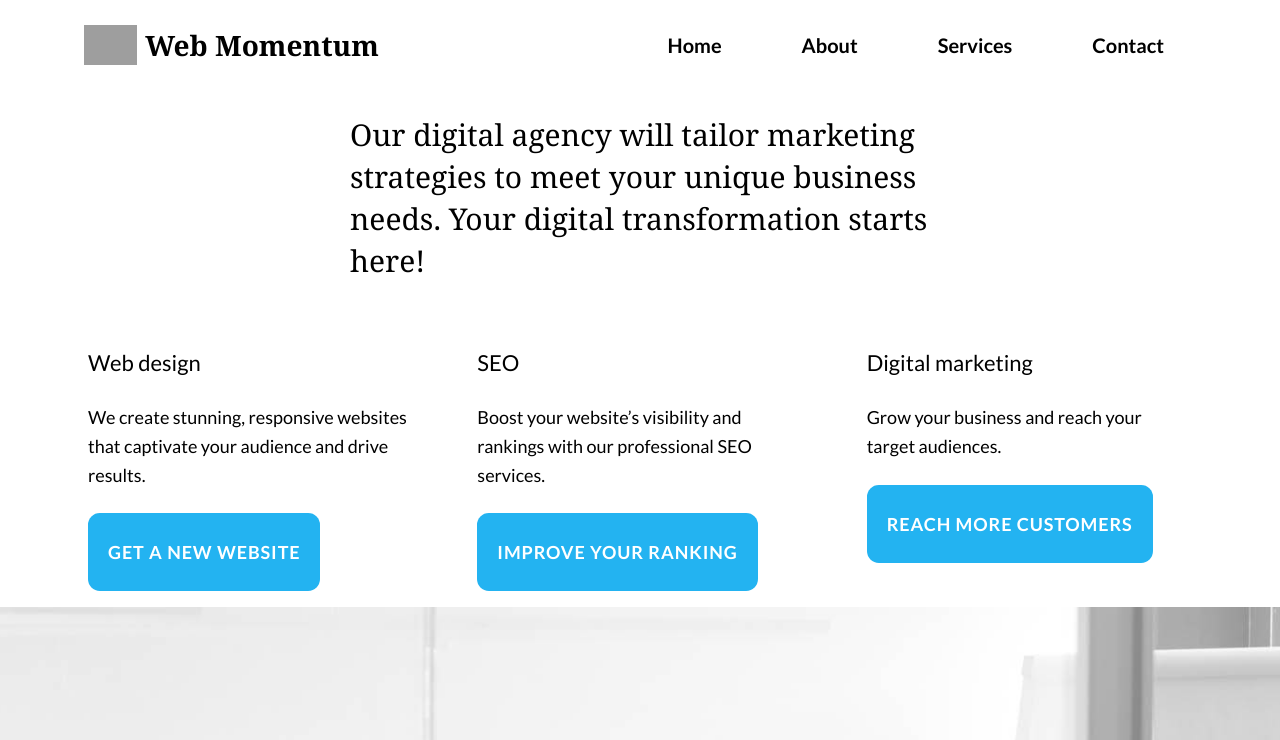
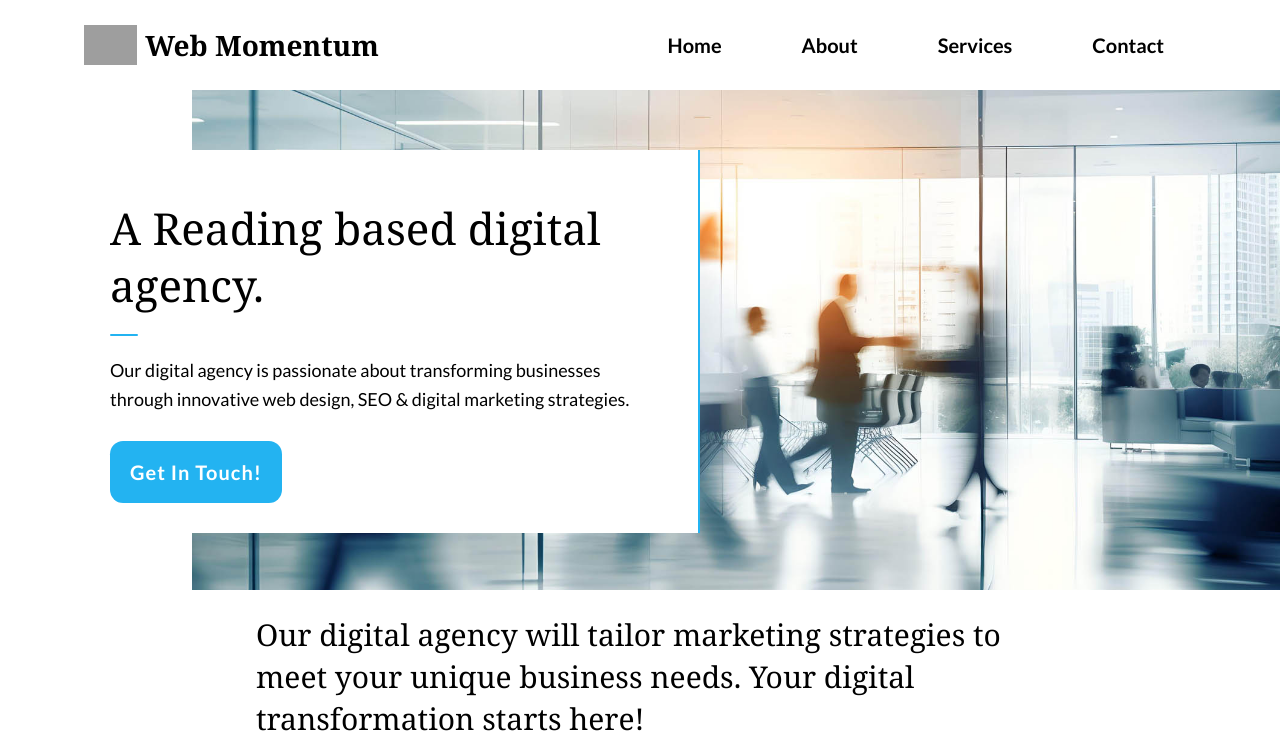
Before and after one commit to ammad-ahmed1/systems-assignment, a React (Vite) app: page / in a window 1280 px wide. Shown: the top 740 px of the page. Built offline with nearby package versions, Linux system fonts and the light colour scheme; grey boxes are pictures that could not be loaded.

Commit message:
hero-section

```diff
--- a/src/components/Hero.jsx
+++ b/src/components/Hero.jsx
@@ -1,7 +1,37 @@
 import React from "react";
+import Heading from "./shared/Heading";
+import Button from "./shared/CustomButton";
 
 const Hero = () => {
-  return <div></div>;
+  return (
+    <div className="relative w-[100%] h-[500px]">
+      {/* Image Section */}
+      <div className="absolute inset-0 flex justify-end">
+        <div className="bg-[url('/hero-img.jpg')] w-85p h-full bg-no-repeat bg-cover bg-right z-0"></div>
+      </div>
+
+      {/* Overlapping Div */}
+      <div className="absolute top-[212%] sm:top-[12%] md:top-[12%] lg:top-[12%] left-20 z-10 w-[50%] p-[50px] pt-[50px] pb-[30px] pl-[50px] pr-[50px] -ml-5 border-r-2 border-customPrimary bg-white">
+        <Heading classNameProp="text-h1 font-serif">
+          A Reading based digital agency.
+        </Heading>
+        <div className="h-0.5 w-7 bg-customPrimary rounded-[8px] my-5"></div>
+        <p className="text-p2 font-sans mb-[1.5em]">
+          Our digital agency is passionate about transforming businesses through
+          innovative web design, SEO & digital marketing strategies.
+        </p>
+        <div>
+          <Button
+            btnStyle=""
+            type="filled"
+            onClick={console.log("I am clicked")}
+          >
+            Get In Touch!
+          </Button>
+        </div>
+      </div>
+    </div>
+  );
 };
 
 export default Hero;
--- a/src/components/layout/Layout.jsx
+++ b/src/components/layout/Layout.jsx
@@ -9,16 +9,20 @@ import Services from "../Services";
 import WeOffer from "../WeOffer";
 import Heading from "../shared/Heading";
 import ContactUsForm from "../ContactUsForm";
+import Hero from "../Hero";
 
 const Layout = () => {
   return (
     <>
       <Navbar />
       <div className="w-full ">
-        <Heading classNameProp="text-h2 font-serif my-6 text-left px-4 sm:px-6 md:px-10 lg:px-[350px]">
-          Our digital agency will tailor marketing strategies to meet your
-          unique business needs. Your digital transformation starts here!
-        </Heading>
+        <Hero />
+        <div className="w-60p  py-0 mx-auto">
+          <Heading classNameProp="text-h2  font-serif my-6 ">
+            Our digital agency will tailor marketing strategies to meet your
+            unique business needs. Your digital transformation starts here!
+          </Heading>
+        </div>
 
         <div className="w-90p mx-auto">
           <WeOffer />
--- a/src/components/shared/CustomButton.jsx
+++ b/src/components/shared/CustomButton.jsx
@@ -1,22 +1,17 @@
-import React from 'react';
+import React from "react";
 
-const Button = ({
-  onClick,
-  children,
-  btnStyle = '', // Default to an empty string
-  type = 'outlined', // Example type prop for styling
-}) => {
+const Button = ({ onClick, children, btnStyle = "", type = "outlined" }) => {
   const baseStyles = `
     flex
-    justify-center
-    mx-auto
+
     text-lg
     tracking-wider
     font-bold
-    uppercase
-    text-center
+    text-p1
+    tracking-tight
+    // text-center
     px-5
-    py-2
+    py-4
   `;
 
   const outlinedStyles = `
@@ -36,13 +31,10 @@ const Button = ({
   `;
 
   // Choose styles based on the type prop
-  const styles = type === 'filled' ? filledStyles : outlinedStyles;
+  const styles = type === "filled" ? filledStyles : outlinedStyles;
 
   return (
-    <button
-      className={`${baseStyles} ${styles} ${btnStyle}`} // Combine styles
-      onClick={onClick}
-    >
+    <button className={`${baseStyles} ${styles} ${btnStyle}`} onClick={onClick}>
       {children}
     </button>
   );
--- a/tailwind.config.js
+++ b/tailwind.config.js
@@ -9,9 +9,13 @@ module.exports = {
       },
       width: {
         "90p": "90%",
+        "80p": "80%",
+        "85p": "85%",
         "75p": "75%",
         "66p": "66%",
+        "60p": "60%",
         "40p": "40%",
+        "50p": "50%",
       },
       fontSize: {
         h1: ["44px", { lineHeight: "1.3" }],
```
